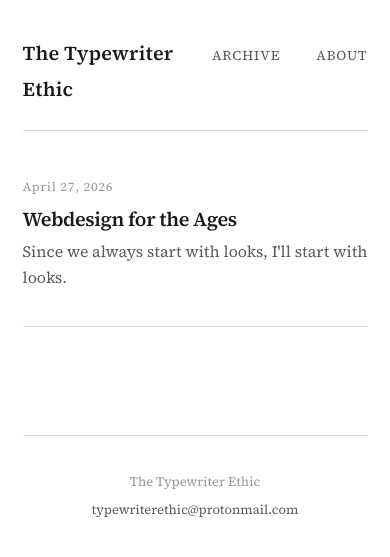
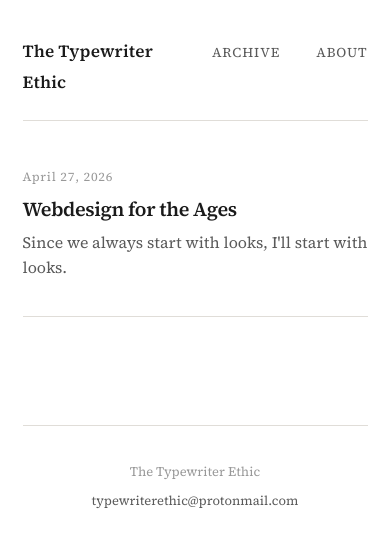
Before and after one commit to typewriterethic/typewriterethic.github.io, a Jekyll site: the page built from index.html, in a window 390 px wide. Shown: the top 557 px of the page. Built offline with Jekyll 4.4.1, drawn with Linux system fonts in a browser that asks for light colours; the list of posts is cut into pages by our own code.

Commit message:
Add files via upload

```diff
--- a/assets/css/main.css
+++ b/assets/css/main.css
@@ -541,6 +541,10 @@ body {
     margin-bottom: 2.5rem;
   }
 
+  .site-title {
+    font-size: 0.95rem;
+  }
+
   .post-header__title {
     font-size: 1.65rem;
   }
```
